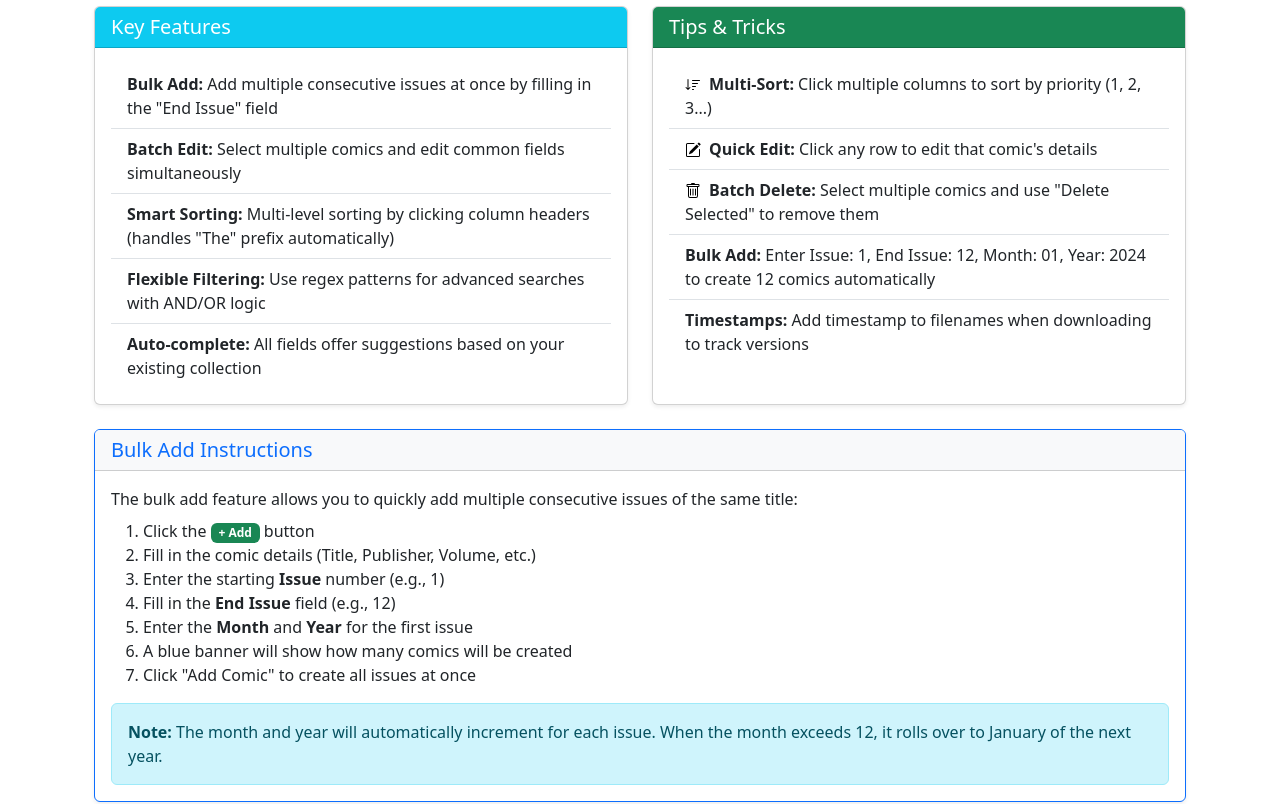
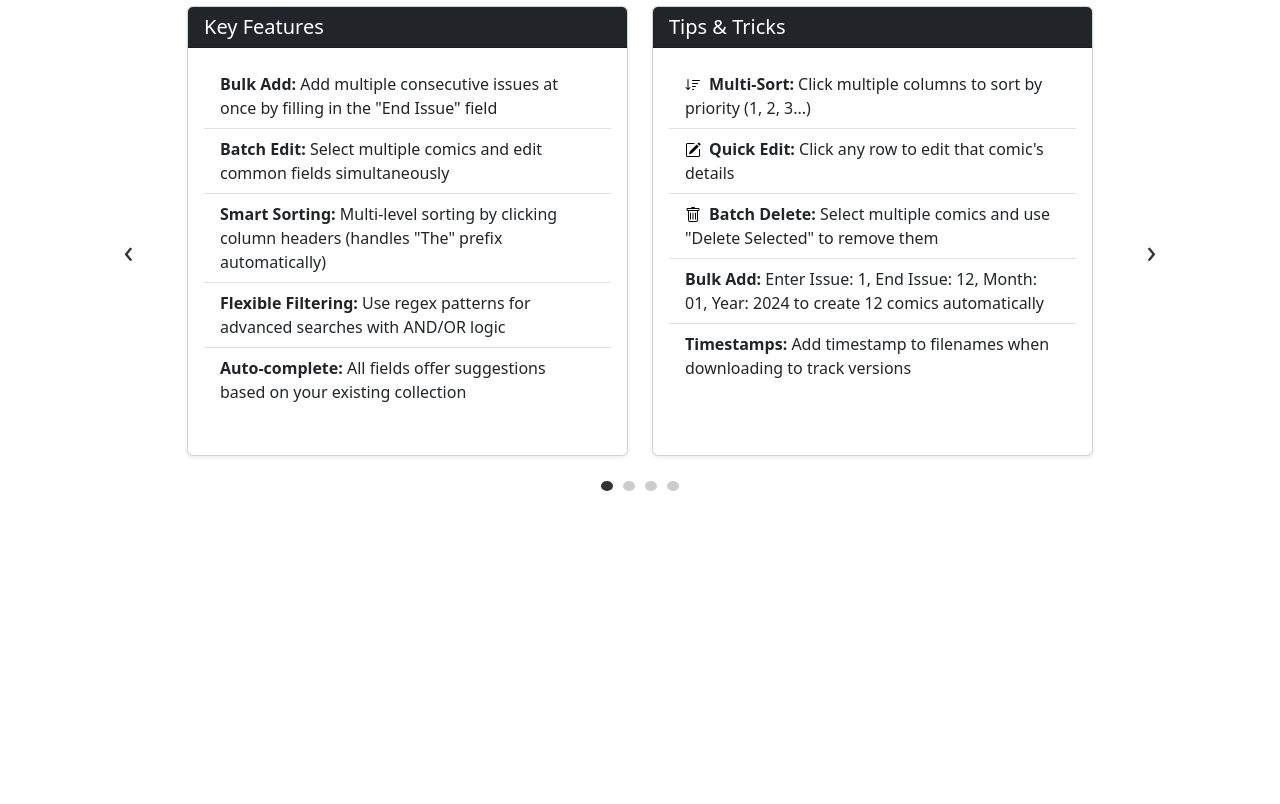
Before and after one commit to seickhoff/comics, a React (Vite) app: page / in a window 1280 px wide. Shown: the part 500-1304 px from the top of the page. After the commit the page ends 996 px from the top, so only its background shows below. Built offline with nearby package versions, Linux system fonts and the light colour scheme.

Commit message:
home changes, file format changes - saves meta / config

```diff
--- a/src/components/JsonFileDownloader.tsx
+++ b/src/components/JsonFileDownloader.tsx
@@ -2,9 +2,10 @@ import { useState, useEffect } from "react";
 import { useAppContext } from "../hooks/useAppContext";
 import { Card, Button, Alert, Form, InputGroup } from "react-bootstrap";
 import { normalizeComicBook } from "../utils/normalizeComicBook";
+import { ExportFormat } from "../interfaces/ExportFormat";
 
 export function JsonFileDownloader() {
-  const { jsonData, fileName } = useAppContext();
+  const { jsonData, fileName, columns, filters, useOrFiltering, tableSortConfig } = useAppContext();
   const [downloadName, setDownloadName] = useState(fileName || "comics.json");
 
   // Update downloadName when fileName changes
@@ -38,7 +39,20 @@ export function JsonFileDownloader() {
   const handleDownload = () => {
     // Normalize all data before download to ensure consistent types
     const normalized = jsonData.map(normalizeComicBook);
-    const dataStr = JSON.stringify(normalized, null, 2);
+
+    // Create export format with metadata and app context
+    const exportData: ExportFormat = {
+      appName: "Comic Book Collection Manager",
+      version: "2.0",
+      exportDate: new Date().toISOString(),
+      columns,
+      filters,
+      useOrFiltering,
+      tableSortConfig,
+      comics: normalized,
+    };
+
+    const dataStr = JSON.stringify(exportData, null, 2);
     const blob = new Blob([dataStr], { type: "application/json" });
     const url = URL.createObjectURL(blob);
 
@@ -56,7 +70,7 @@ export function JsonFileDownloader() {
   return (
     <Card className="mt-4">
       <Card.Body>
-        <Card.Title>Download JSON Data</Card.Title>
+        <Card.Title>Save Collection</Card.Title>
         <Form.Group className="mb-3">
           <Form.Label>Filename</Form.Label>
           <InputGroup>
@@ -73,10 +87,12 @@ export function JsonFileDownloader() {
         </Form.Group>
         <div className="d-flex justify-content-center">
           <Button variant="success" onClick={handleDownload} disabled={!jsonData} className="mb-3">
-            Download JSON
+            Save Collection
           </Button>
         </div>
-        <Alert variant="info">Click the button to download the current JSON data</Alert>
+        <Alert variant="info">
+          Saves your collection with all settings (filters, sorting, columns) so you can restore your workspace later
+        </Alert>
       </Card.Body>
     </Card>
   );
--- /dev/null
+++ b/src/interfaces/ExportFormat.ts
@@ -0,0 +1,19 @@
+// src/interfaces/ExportFormat.ts
+import { ComicBook, ColumnConfig, ColumnKey } from "./ComicBook";
+import { SortConfig } from "../context/AppContext";
+
+export interface ExportFormat {
+  // Metadata
+  appName: string;
+  version: string;
+  exportDate: string;
+
+  // App Context Settings
+  columns: ColumnConfig[];
+  filters: Record<ColumnKey, string>;
+  useOrFiltering: boolean;
+  tableSortConfig: Record<string, SortConfig>;
+
+  // Comic Data
+  comics: ComicBook[];
+}
--- a/src/pages/File.tsx
+++ b/src/pages/File.tsx
@@ -4,6 +4,7 @@ import { Container } from "react-bootstrap";
 import { JsonFileUploader } from "../components/JsonFileUploader";
 import { CurrentComicBookFile } from "../components/CurrentComicBookFile";
 import { JsonFileDownloader } from "../components/JsonFileDownloader";
+import { JsonDataViewer } from "../components/JsonDataViewer";
 
 export function File() {
   const { loading } = useAppContext();
@@ -19,6 +20,8 @@ export function File() {
       <CurrentComicBookFile />
 
       <JsonFileDownloader />
+
+      <JsonDataViewer />
     </Container>
   );
 }
--- a/src/pages/Home.tsx
+++ b/src/pages/Home.tsx
@@ -1,3 +1,4 @@
+import { useState } from "react";
 import { useAppContext } from "../hooks/useAppContext";
 import { Card, Container, Row, Col, Badge, ListGroup } from "react-bootstrap";
 import {
@@ -12,6 +13,163 @@ import {
 
 export function Home() {
   const { jsonData } = useAppContext();
+  const [carouselIndex, setCarouselIndex] = useState(0);
+
+  // All cards data
+  const allCards: Array<{
+    title: string;
+    items?: Array<{ icon?: React.ReactElement; text: React.ReactElement }>;
+    content?: React.ReactElement;
+  }> = [
+    {
+      title: "Key Features",
+      items: [
+        {
+          text: (
+            <>
+              <strong>Bulk Add:</strong> Add multiple consecutive issues at once by filling in the "End Issue" field
+            </>
+          ),
+        },
+        {
+          text: (
+            <>
+              <strong>Batch Edit:</strong> Select multiple comics and edit common fields simultaneously
+            </>
+          ),
+        },
+        {
+          text: (
+            <>
+              <strong>Smart Sorting:</strong> Multi-level sorting by clicking column headers (handles "The" prefix
+              automatically)
+            </>
+          ),
+        },
+        {
+          text: (
+            <>
+              <strong>Flexible Filtering:</strong> Use regex patterns for advanced searches with AND/OR logic
+            </>
+          ),
+        },
+        {
+          text: (
+            <>
+              <strong>Auto-complete:</strong> All fields offer suggestions based on your existing collection
+            </>
+          ),
+        },
+      ],
+    },
+    {
+      title: "Tips & Tricks",
+      items: [
+        {
+          icon: <SortDown className="me-2" size={16} />,
+          text: (
+            <>
+              <strong>Multi-Sort:</strong> Click multiple columns to sort by priority (1, 2, 3...)
+            </>
+          ),
+        },
+        {
+          icon: <PencilSquare className="me-2" size={16} />,
+          text: (
+            <>
+              <strong>Quick Edit:</strong> Click any row to edit that comic's details
+            </>
+          ),
+        },
+        {
+          icon: <Trash className="me-2" size={16} />,
+          text: (
+            <>
+              <strong>Batch Delete:</strong> Select multiple comics and use "Delete Selected" to remove them
+            </>
+          ),
+        },
+        {
+          text: (
+            <>
+              <strong>Bulk Add:</strong> Enter Issue: 1, End Issue: 12, Month: 01, Year: 2024 to create 12 comics
+              automatically
+            </>
+          ),
+        },
+        {
+          text: (
+            <>
+              <strong>Timestamps:</strong> Add timestamp to filenames when downloading to track versions
+            </>
+          ),
+        },
+      ],
+    },
+    {
+      title: "Bulk Add Instructions",
+      content: (
+        <>
+          <p className="mb-2">
+            The bulk add feature allows you to quickly add multiple consecutive issues of the same title:
+          </p>
+          <ol>
+            <li>
+              Click the <Badge bg="success">+ Add</Badge> button
+            </li>
+            <li>Fill in the comic details (Title, Publisher, Volume, etc.)</li>
+            <li>
+              Enter the starting <strong>Issue</strong> number (e.g., 1)
+            </li>
+            <li>
+              Fill in the <strong>End Issue</strong> field (e.g., 12)
+            </li>
+            <li>
+              Enter the <strong>Month</strong> and <strong>Year</strong> for the first issue
+            </li>
+            <li>A blue banner will show how many comics will be created</li>
+            <li>Click "Add Comic" to create all issues at once</li>
+          </ol>
+          <div className="alert alert-info mb-0">
+            <strong>Note:</strong> The month and year will automatically increment for each issue. When the month
+            exceeds 12, it rolls over to January of the next year.
+          </div>
+        </>
+      ),
+    },
+    {
+      title: "Batch Edit Instructions",
+      content: (
+        <>
+          <p className="mb-2">Edit multiple comics at once to save time:</p>
+          <ol>
+            <li>Click the checkboxes next to the comics you want to edit</li>
+            <li>
+              Click <Badge bg="primary">Edit Selected</Badge>
+            </li>
+            <li>Fields showing the same value across all selected comics will be pre-filled</li>
+            <li>Fields with different values will be empty</li>
+            <li>Only modify the fields you want to change - empty fields won't be updated</li>
+            <li>
+              To clear a field: Type a single space <code>" "</code> for text fields, or select "Clear All" for
+              multi-select fields
+            </li>
+          </ol>
+          <div className="alert alert-warning mb-0">
+            <strong>Tip:</strong> This is perfect for updating condition, value, or adding writers/artists to multiple
+            issues at once.
+          </div>
+        </>
+      ),
+    },
+  ];
+
+  // Get the two cards to display based on carousel index
+  const getDisplayCards = () => {
+    const leftIndex = carouselIndex;
+    const rightIndex = (carouselIndex + 1) % allCards.length;
+    return [allCards[leftIndex], allCards[rightIndex]];
+  };
 
   return (
     <Container className="mt-4">
@@ -28,8 +186,11 @@ export function Home() {
       <Row className="g-4">
         {/* Getting Started */}
         <Col md={12}>
+          <Row>
+            <Col xs={1}></Col>
+            <Col xs={10}>
               <Card className="shadow-sm">
-            <Card.Header className="bg-primary text-white">
+                <Card.Header className="bg-dark text-white">
                   <h5 className="mb-0">Getting Started</h5>
                 </Card.Header>
                 <Card.Body>
@@ -57,130 +218,97 @@ export function Home() {
                 </Card.Body>
               </Card>
             </Col>
+            <Col xs={1}></Col>
+          </Row>
+        </Col>
 
-        {/* Key Features */}
-        <Col md={6}>
-          <Card className="shadow-sm h-100">
-            <Card.Header className="bg-info text-white">
-              <h5 className="mb-0">Key Features</h5>
+        {/* Carousel for remaining cards - two at a time, advancing one at a time */}
+        <Col md={12}>
+          <Row className="align-items-stretch">
+            {/* Left arrow in column 1 - entire column is clickable */}
+            <Col
+              xs={1}
+              className="d-flex align-items-center justify-content-center"
+              onClick={() => setCarouselIndex((carouselIndex - 1 + allCards.length) % allCards.length)}
+              style={{
+                cursor: "pointer",
+                userSelect: "none",
+                minHeight: "450px",
+                fontSize: "2rem",
+                color: "#333",
+              }}
+            >
+              &#8249;
+            </Col>
+
+            {/* Two cards side-by-side in columns 2-11 */}
+            <Col xs={10}>
+              <Row>
+                {getDisplayCards().map((card, cardIndex) => (
+                  <Col xs={6} key={cardIndex}>
+                    <Card
+                      className="shadow-sm"
+                      style={{ minHeight: "450px", display: "flex", flexDirection: "column" }}
+                    >
+                      <Card.Header className="bg-dark text-white">
+                        <h5 className="mb-0">{card.title}</h5>
                       </Card.Header>
-            <Card.Body>
+                      <Card.Body style={{ flex: 1, overflow: "auto" }}>
+                        {card.content ? (
+                          card.content
+                        ) : (
                           <ListGroup variant="flush">
-                <ListGroup.Item>
-                  <strong>Bulk Add:</strong> Add multiple consecutive issues at once by filling in the "End Issue" field
+                            {card.items?.map((item, itemIndex) => (
+                              <ListGroup.Item key={itemIndex}>
+                                {item.icon}
+                                {item.text}
                               </ListGroup.Item>
-                <ListGroup.Item>
-                  <strong>Batch Edit:</strong> Select multiple comics and edit common fields simultaneously
-                </ListGroup.Item>
-                <ListGroup.Item>
-                  <strong>Smart Sorting:</strong> Multi-level sorting by clicking column headers (handles "The" prefix
-                  automatically)
-                </ListGroup.Item>
-                <ListGroup.Item>
-                  <strong>Flexible Filtering:</strong> Use regex patterns for advanced searches with AND/OR logic
-                </ListGroup.Item>
-                <ListGroup.Item>
-                  <strong>Auto-complete:</strong> All fields offer suggestions based on your existing collection
-                </ListGroup.Item>
+                            ))}
                           </ListGroup>
+                        )}
                       </Card.Body>
                     </Card>
                   </Col>
+                ))}
+              </Row>
 
-        {/* Tips & Tricks */}
-        <Col md={6}>
-          <Card className="shadow-sm h-100">
-            <Card.Header className="bg-success text-white">
-              <h5 className="mb-0">Tips & Tricks</h5>
-            </Card.Header>
-            <Card.Body>
-              <ListGroup variant="flush">
-                <ListGroup.Item>
-                  <SortDown className="me-2" size={16} />
-                  <strong>Multi-Sort:</strong> Click multiple columns to sort by priority (1, 2, 3...)
-                </ListGroup.Item>
-                <ListGroup.Item>
-                  <PencilSquare className="me-2" size={16} />
-                  <strong>Quick Edit:</strong> Click any row to edit that comic's details
-                </ListGroup.Item>
-                <ListGroup.Item>
-                  <Trash className="me-2" size={16} />
-                  <strong>Batch Delete:</strong> Select multiple comics and use "Delete Selected" to remove them
-                </ListGroup.Item>
-                <ListGroup.Item>
-                  <strong>Bulk Add:</strong> Enter Issue: 1, End Issue: 12, Month: 01, Year: 2024 to create 12 comics
-                  automatically
-                </ListGroup.Item>
-                <ListGroup.Item>
-                  <strong>Timestamps:</strong> Add timestamp to filenames when downloading to track versions
-                </ListGroup.Item>
-              </ListGroup>
-            </Card.Body>
-          </Card>
+              {/* Indicators below the cards */}
+              <div className="text-center mt-3">
+                {allCards.map((_, index) => (
+                  <button
+                    key={index}
+                    onClick={() => setCarouselIndex(index)}
+                    style={{
+                      width: "10px",
+                      height: "10px",
+                      borderRadius: "50%",
+                      border: "none",
+                      backgroundColor: index === carouselIndex ? "#333" : "#ccc",
+                      margin: "0 5px",
+                      cursor: "pointer",
+                    }}
+                    aria-label={`Go to slide ${index + 1}`}
+                  />
+                ))}
+              </div>
             </Col>
 
-        {/* Bulk Add Instructions */}
-        <Col md={12}>
-          <Card className="shadow-sm border-primary">
-            <Card.Header className="bg-light">
-              <h5 className="mb-0 text-primary">Bulk Add Instructions</h5>
-            </Card.Header>
-            <Card.Body>
-              <p className="mb-2">
-                The bulk add feature allows you to quickly add multiple consecutive issues of the same title:
-              </p>
-              <ol>
-                <li>
-                  Click the <Badge bg="success">+ Add</Badge> button
-                </li>
-                <li>Fill in the comic details (Title, Publisher, Volume, etc.)</li>
-                <li>
-                  Enter the starting <strong>Issue</strong> number (e.g., 1)
-                </li>
-                <li>
-                  Fill in the <strong>End Issue</strong> field (e.g., 12)
-                </li>
-                <li>
-                  Enter the <strong>Month</strong> and <strong>Year</strong> for the first issue
-                </li>
-                <li>A blue banner will show how many comics will be created</li>
-                <li>Click "Add Comic" to create all issues at once</li>
-              </ol>
-              <div className="alert alert-info mb-0">
-                <strong>Note:</strong> The month and year will automatically increment for each issue. When the month
-                exceeds 12, it rolls over to January of the next year.
-              </div>
-            </Card.Body>
-          </Card>
+            {/* Right arrow in column 12 - entire column is clickable */}
+            <Col
+              xs={1}
+              className="d-flex align-items-center justify-content-center"
+              onClick={() => setCarouselIndex((carouselIndex + 1) % allCards.length)}
+              style={{
+                cursor: "pointer",
+                userSelect: "none",
+                minHeight: "450px",
+                fontSize: "2rem",
+                color: "#333",
+              }}
+            >
+              &#8250;
             </Col>
-
-        {/* Batch Edit Instructions */}
-        <Col md={12}>
-          <Card className="shadow-sm border-warning">
-            <Card.Header className="bg-light">
-              <h5 className="mb-0 text-warning">Batch Edit Instructions</h5>
-            </Card.Header>
-            <Card.Body>
-              <p className="mb-2">Edit multiple comics at once to save time:</p>
-              <ol>
-                <li>Click the checkboxes next to the comics you want to edit</li>
-                <li>
-                  Click <Badge bg="primary">Edit Selected</Badge>
-                </li>
-                <li>Fields showing the same value across all selected comics will be pre-filled</li>
-                <li>Fields with different values will be empty</li>
-                <li>Only modify the fields you want to change - empty fields won't be updated</li>
-                <li>
-                  To clear a field: Type a single space <code>" "</code> for text fields, or select "Clear All" for
-                  multi-select fields
-                </li>
-              </ol>
-              <div className="alert alert-warning mb-0">
-                <strong>Tip:</strong> This is perfect for updating condition, value, or adding writers/artists to
-                multiple issues at once.
-              </div>
-            </Card.Body>
-          </Card>
+          </Row>
         </Col>
       </Row>
     </Container>
```
Also changed, not shown: src/components/JsonDataViewer.tsx (added, +58 -0 lines), src/components/JsonFileUploader.tsx (+39 -9 lines). Lines whose indentation alone changed are shown as unchanged.
